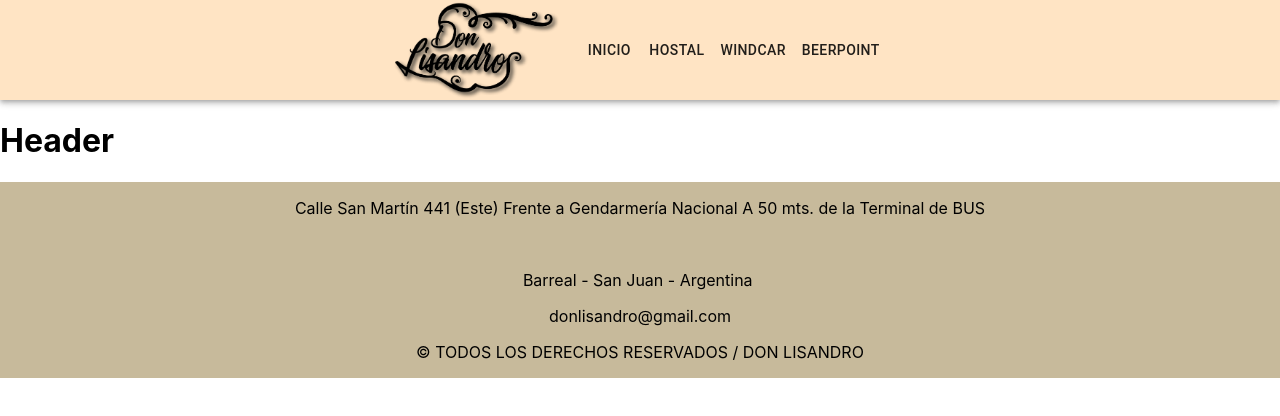
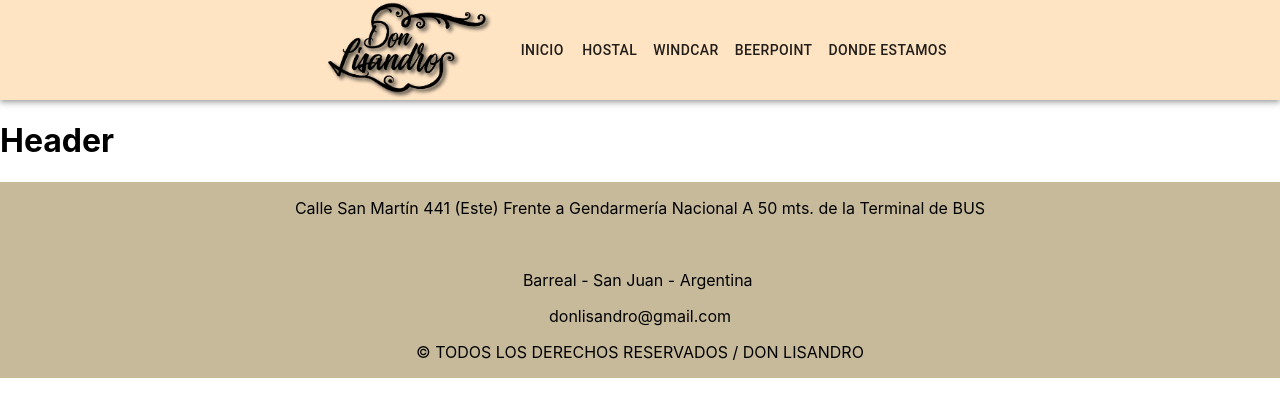
Before and after one commit to EmiAguero1997/DonLisandroApp, a Next.js app: page / in a window 1280 px wide. Shown: the top 416 px of the page. Built offline with nearby package versions, Linux system fonts and the light colour scheme.

Commit message:
toquesitos

```diff
--- a/components/NavBar.jsx
+++ b/components/NavBar.jsx
@@ -34,6 +34,9 @@ const NavBar = () => {
           <Button>
             <Link href="/beerpoint">beerpoint</Link>
           </Button>
+          <Button>
+            <Link href="/mapas">Donde estamos</Link>
+          </Button>
         </Toolbar>
       </AppBar>
     </Box>
```
